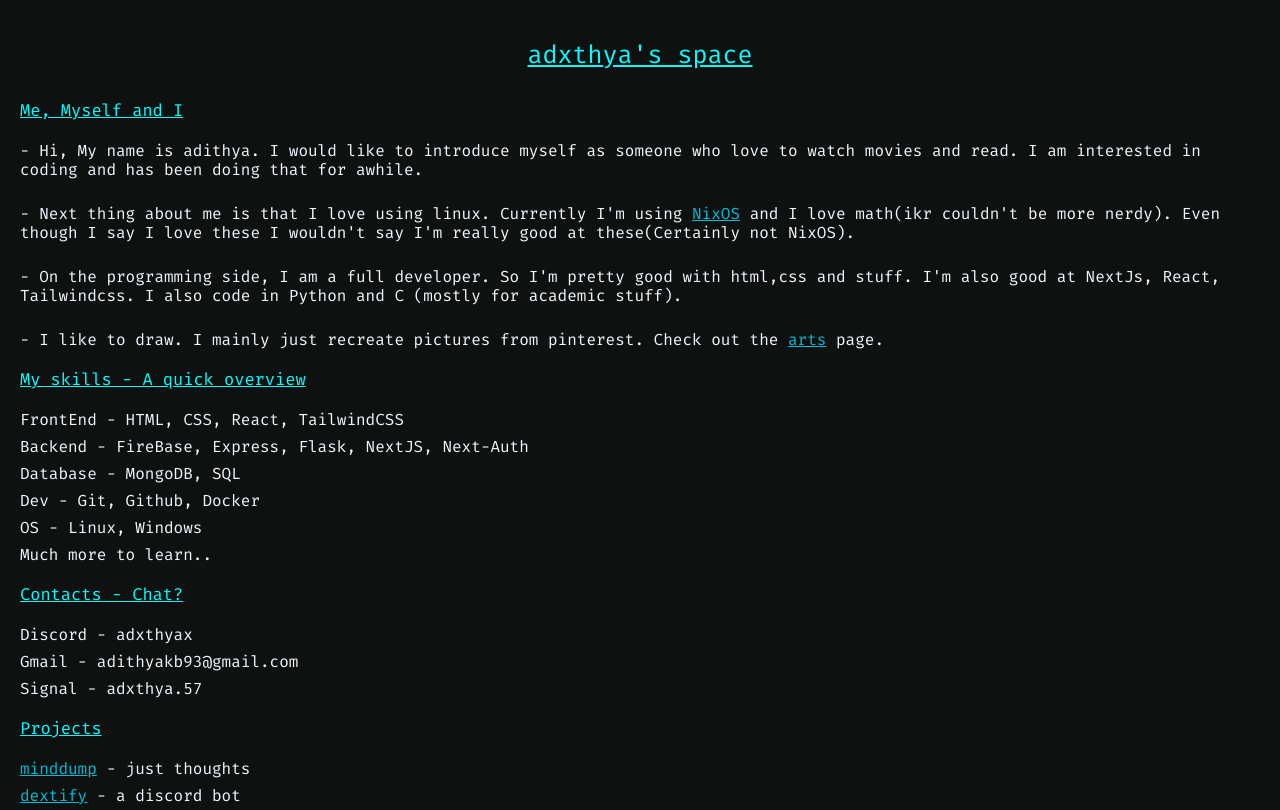
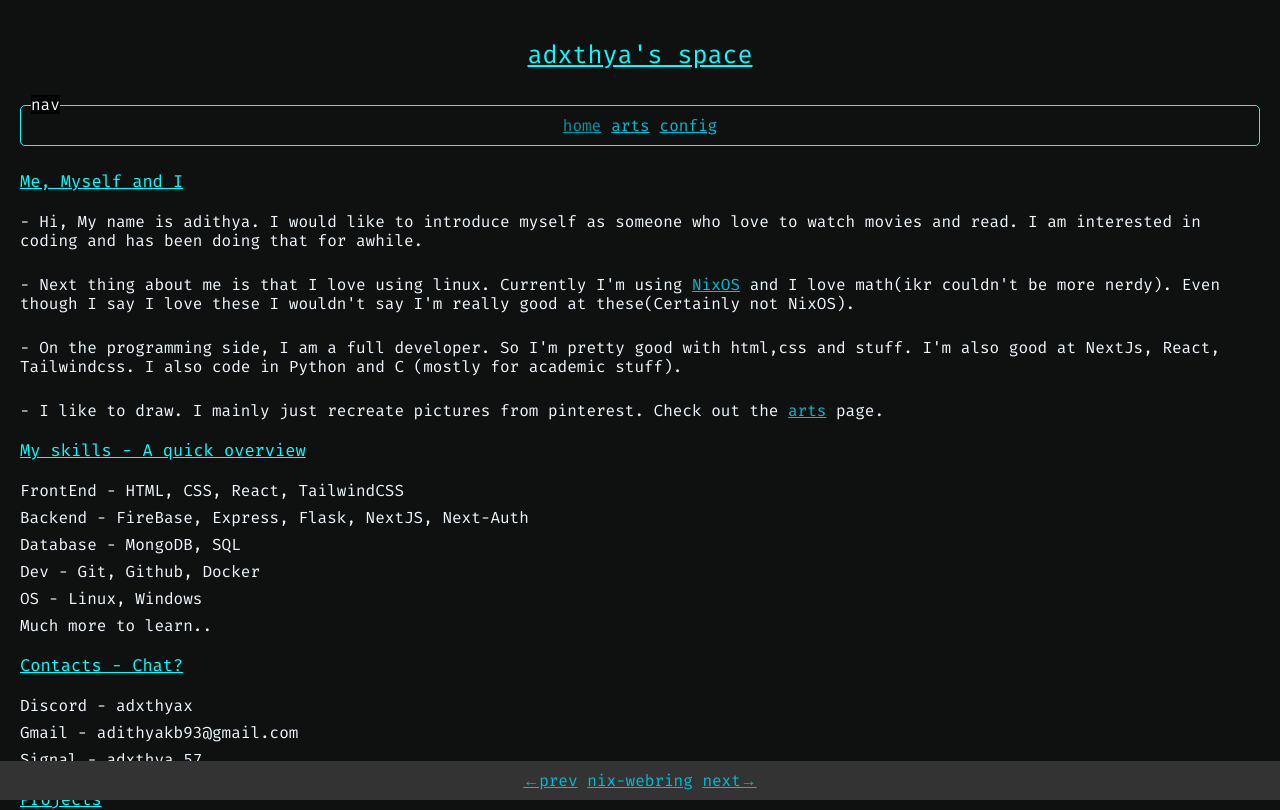
Before and after one commit to adxthya/adxthya.github.io, a plain HTML site: page index.html in a window 1280 px wide. Shown: the top 810 px of the page. Drawn offline with Linux system fonts and the light colour scheme.

Commit message:
feat: Add navbar and footer to include nix-webring

```diff
--- a/index.html
+++ b/index.html
@@ -15,6 +15,11 @@
   <body>
     <div class="container">
       <p class="title">adxthya's space</p>
+      <div class="nav">
+        <p class="nav-header">nav</p>
+        <a href="">home</a><a href="./pages/art.html">arts</a
+        ><a href="https://github.com/adxthya/dotfiles.git">config</a>
+      </div>
       <div class="content">
         <p class="section-title">Me, Myself and I</p>
         <div class="intro-content">
@@ -103,6 +108,11 @@
           </p>
         </div>
       </div>
+      <footer>
+        <a href="https://nixwebr.ing/prev/<name>">&larr;prev</a>
+        <a href="https://nixwebr.ing">nix-webring</a>
+        <a href="https://nixwebr.ing/next/<name>">next&rarr;</a>
+      </footer>
     </div>
   </body>
 </html>
--- a/style.css
+++ b/style.css
@@ -22,8 +22,26 @@ a:visited {
   color: #0097a7;
 }
 
+.nav {
+  display: flex;
+  justify-content: center;
+  gap: 10px;
+  border: cyan solid 1px;
+  padding: 10px 15px;
+  border-radius: 5px;
+  position: relative;
+  margin: 15px 0;
+}
+
+.nav-header {
+  position: absolute;
+  top: -11px;
+  left: 10px;
+  background: #000000;
+}
+
 .container {
-  padding: 20px;
+  padding: 20px 20px 50px 20px;
 }
 .title {
   font-size: 25px;
@@ -58,6 +76,17 @@ a:visited {
   gap: 8px;
 }
 
+footer {
+  position: fixed;
+  bottom: 0;
+  left: 0;
+  width: 100%;
+  background-color: #333333;
+  text-align: center;
+  padding: 10px 0;
+  z-index: 10;
+}
+
 /* Arts page */
 
 .arts-gallery {
```
